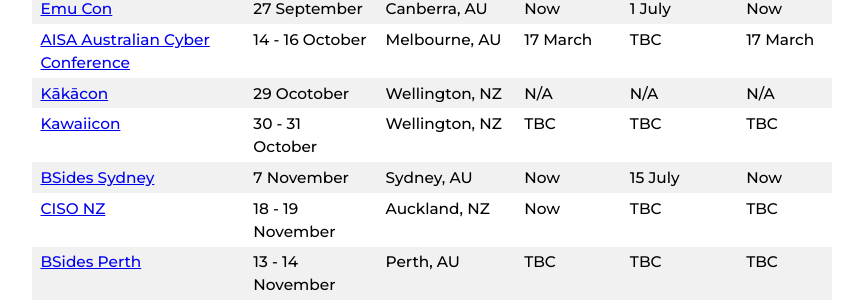
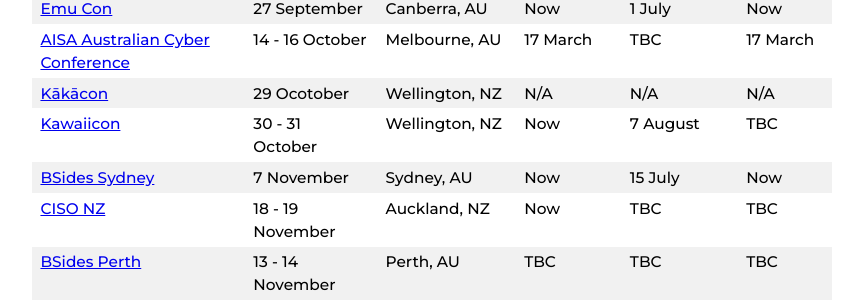
Before and after one commit to nzkarit/downundercons, a Jekyll site: the page built from index.markdown, in a window 1280 px wide and 900 px high, scrolled down 1120 px. Shown: the part 146-453 px from the top of the window, without its empty margins (208-1071 px from the left). Built offline with Jekyll 4.4.1, drawn with Linux system fonts in a browser that asks for light colours.

Commit message:
Update index.markdown

```diff
--- a/index.markdown
+++ b/index.markdown
@@ -36,7 +36,7 @@ These are a list of hacker/infosec cons and meetups in the NZ and Aussie Area.
 | [Emu Con](https://con.emu.team/) | 27 September | Canberra, AU | Now | 1 July | Now |
 | [AISA Australian Cyber Conference](https://www.cyberconference.com.au/) | 14 - 16 October | Melbourne, AU | 17 March | TBC | 17 March |
 | [Kākācon](https://www.xn--kkcon-fwab.nz/) | 29 Ocotober | Wellington, NZ | N/A | N/A | N/A |
-| [Kawaiicon](https://kawaiicon.org/) | 30 - 31 October | Wellington, NZ | TBC | TBC | TBC |
+| [Kawaiicon](https://kawaiicon.org/) | 30 - 31 October | Wellington, NZ | Now | 7 August | TBC |
 | [BSides Sydney](https://www.bsides.sydney/) | 7 November | Sydney, AU | Now | 15 July | Now |
 | [CISO NZ](https://ciso-nz.coriniumintelligence.com/) | 18 - 19 November | Auckland, NZ | Now | TBC | TBC |
 | [BSides Perth](https://bsidesperth.com.au/) | 13 - 14 November | Perth, AU | TBC | TBC | TBC |
```
Also changed, not shown: other parts of index.markdown (+1 -1 lines).
